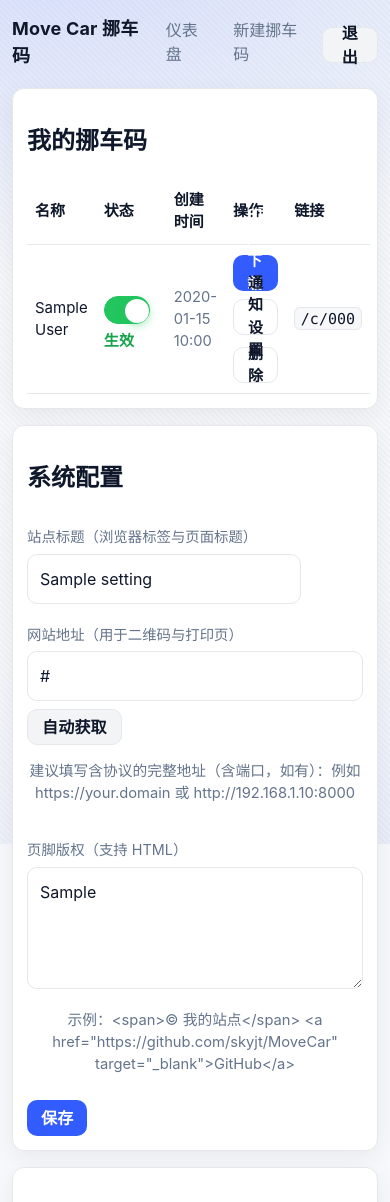
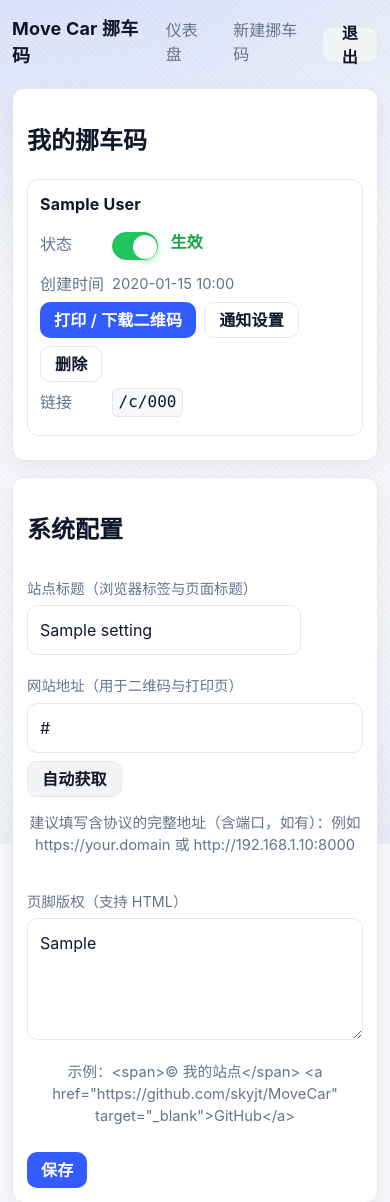
Before and after one commit to skyjt/MoveCar, a FastAPI app: page /dashboard in a window 390 px wide. Shown: the top 1202 px of the page. Run offline with FastAPI, Linux system fonts and the light colour scheme; the visitor is signed in with stand-in values (Sample User, id 1); tables that the repository leaves empty hold one stand-in row (values such as "Sample post").

Commit message:
feat(ui/mobile): code list becomes stacked cards on small screens; readable actions

```diff
--- a/app/style.css
+++ b/app/style.css
@@ -118,6 +118,14 @@ code { background: var(--code-bg); border:1px solid var(--border); color: var(--
   .topbar__nav .link { padding: 6px 8px; }
   .card { padding: 14px; }
   input, textarea { font-size: 16px; }
+  /* 桌面表格在移动端隐藏，改用分块列表 */
+  .codes-desktop { display: none; }
+  .codes-mobile { display: block; }
+  .code-card { border: 1px solid var(--border); border-radius: 12px; padding: 12px; margin: 10px 0; background: transparent; }
+  .code-card__title { font-weight: 700; letter-spacing: .2px; margin-bottom: 4px; }
+  .code-card__row { display: flex; align-items: center; gap: 8px; flex-wrap: wrap; margin: 6px 0; }
+  .code-card__row .label { color: var(--muted); min-width: 64px; }
+  .code-card .actions { display: flex; gap: 8px; flex-wrap: wrap; }
 }
 
 /* Light mode overrides - follow system setting */
--- a/app/templates/dashboard.html
+++ b/app/templates/dashboard.html
@@ -2,6 +2,7 @@
 {% block content %}
 <div class="card">
   <h2>我的挪车码</h2>
+  <div class="codes-desktop">
   <table>
     <thead><tr><th>名称</th><th>状态</th><th>创建时间</th><th>操作</th><th>链接</th></tr></thead>
     <tbody>
@@ -39,6 +40,47 @@
     {% endfor %}
     </tbody>
   </table>
+  </div>
+
+  {# 移动端分块展示：名称（标题）/ 状态 / 时间 / 操作 / 链接 #}
+  <div class="codes-mobile">
+    {% for c in codes %}
+      <div class="code-card">
+        <div class="code-card__title">{{ c.display_name or '-' }}</div>
+        <div class="code-card__row">
+          <span class="label">状态</span>
+          <form action="/codes/{{ c.id }}/toggle" method="post" class="inline">
+            <label class="switch" title="点击切换启用状态">
+              <input class="switch__input" role="switch" aria-checked="{{ 'true' if c.status == 'ACTIVE' else 'false' }}" type="checkbox" name="enabled" {% if c.status == 'ACTIVE' %}checked{% endif %} onchange="this.form.submit()">
+              <span class="switch__track"><span class="switch__thumb"></span></span>
+            </label>
+            {% if c.status == 'ACTIVE' %}
+              <span class="status status--ok"><strong>生效</strong></span>
+            {% else %}
+              <span class="status status--bad"><strong>失效</strong></span>
+            {% endif %}
+            <button type="submit" style="display:none">提交</button>
+          </form>
+        </div>
+        <div class="code-card__row">
+          <span class="label">创建时间</span>
+          <span class="muted">{{ c.created_at|fmt_dt }}</span>
+        </div>
+        <div class="code-card__row actions">
+          <a class="btn" href="/print/{{ c.public_code }}" target="_blank">打印 / 下载二维码</a>
+          <a class="btn btn--ghost" href="/codes/{{ c.id }}/notify">通知设置</a>
+          <form action="/codes/{{ c.id }}/delete" method="post" class="inline" onsubmit="return confirm('确定删除该挪车码？相关留言将一并删除。');"><button class="btn btn--ghost" type="submit">删除</button></form>
+        </div>
+        <div class="code-card__row">
+          <span class="label">链接</span>
+          <code>/c/{{ c.public_code }}</code>
+          <span class="muted" style="display:none" data-id="{{ c.id }}" data-public="{{ c.public_code }}"></span>
+        </div>
+      </div>
+    {% else %}
+      <div class="muted">暂无挪车码，去“新建挪车码”创建一个。</div>
+    {% endfor %}
+  </div>
 </div>
 
 <!-- 将系统配置卡片改为与其他卡片同宽，移除窄版样式，统一视觉宽度 -->
```
